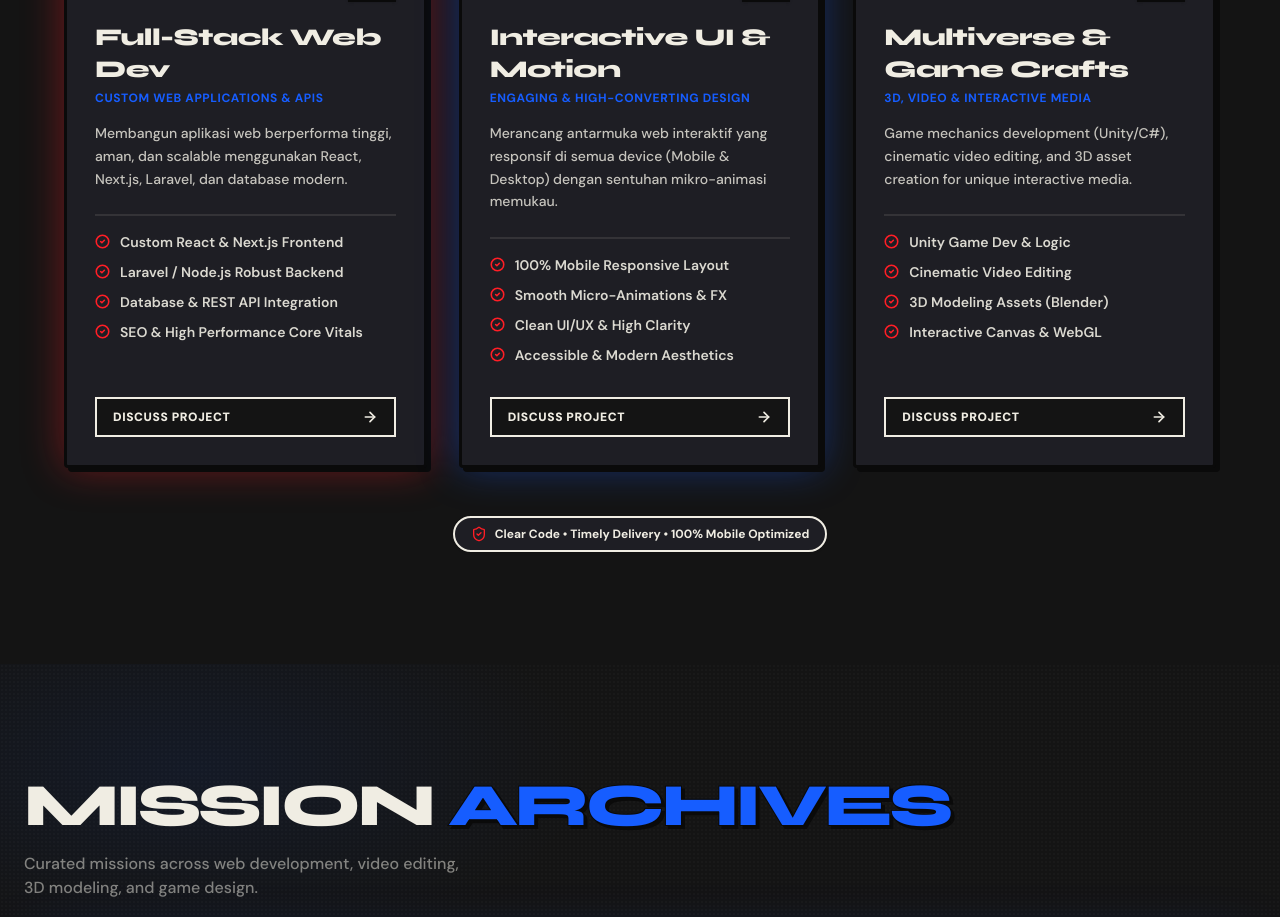
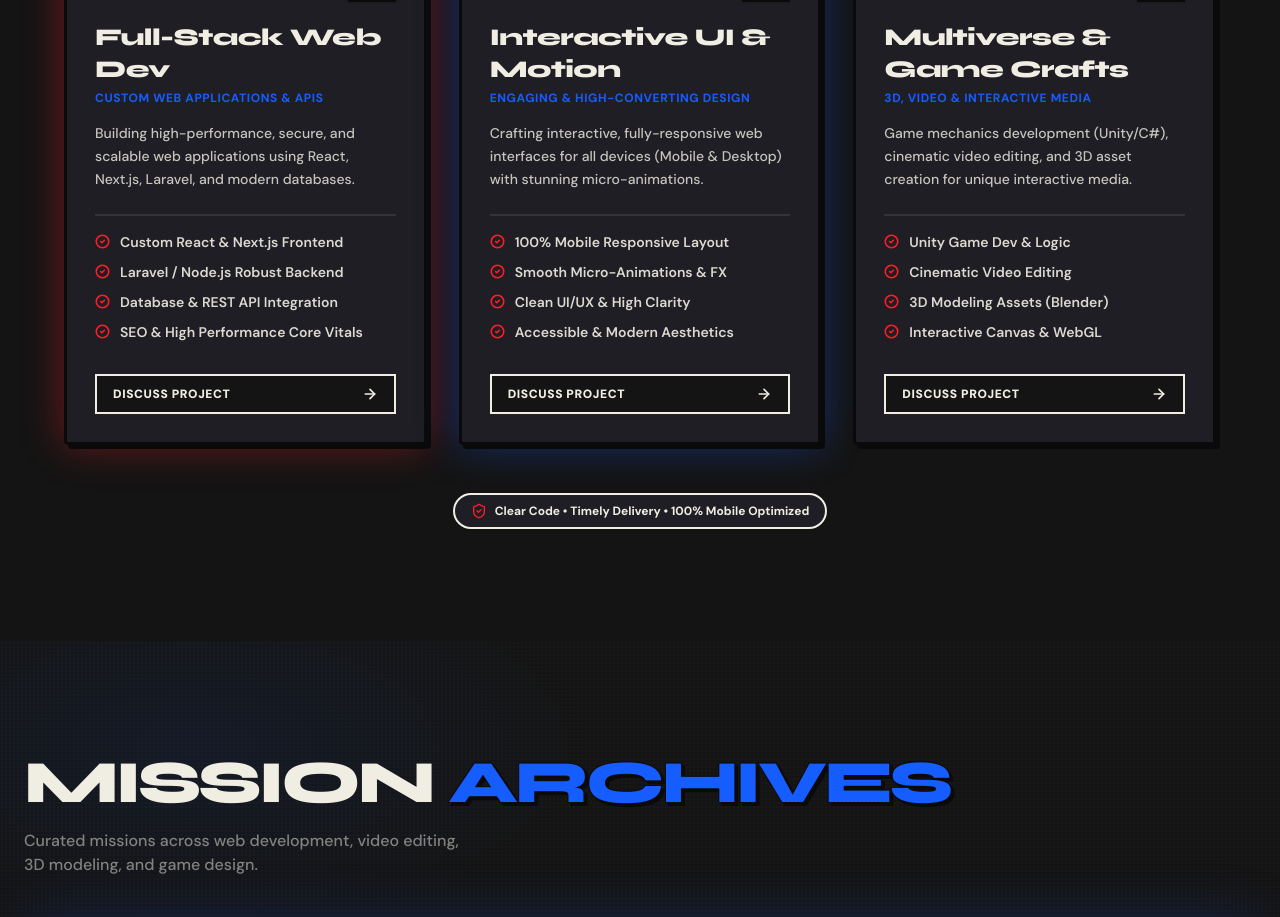
Before and after one commit to FerrelHD/Portofolio, a React (Vite) app: page / in a window 1280 px wide. Shown: the part 2480-3397 px from the top of the page. Built offline with nearby package versions, Linux system fonts and the light colour scheme.

Commit message:
style: translate remaining Services descriptions to 100% English

```diff
--- a/src/components/Services.jsx
+++ b/src/components/Services.jsx
@@ -11,7 +11,7 @@ const services = [
     title: "Full-Stack Web Dev",
     subtitle: "Custom Web Applications & APIs",
     description:
-      "Membangun aplikasi web berperforma tinggi, aman, dan scalable menggunakan React, Next.js, Laravel, dan database modern.",
+      "Building high-performance, secure, and scalable web applications using React, Next.js, Laravel, and modern databases.",
     accent: "spider-red",
     accentBg: "bg-spider-red",
     shadowClass: "pop-shadow-red",
@@ -29,7 +29,7 @@ const services = [
     title: "Interactive UI & Motion",
     subtitle: "Engaging & High-Converting Design",
     description:
-      "Merancang antarmuka web interaktif yang responsif di semua device (Mobile & Desktop) dengan sentuhan mikro-animasi memukau.",
+      "Crafting interactive, fully-responsive web interfaces for all devices (Mobile & Desktop) with stunning micro-animations.",
     accent: "spider-blue",
     accentBg: "bg-spider-blue",
     shadowClass: "pop-shadow-blue",
```
